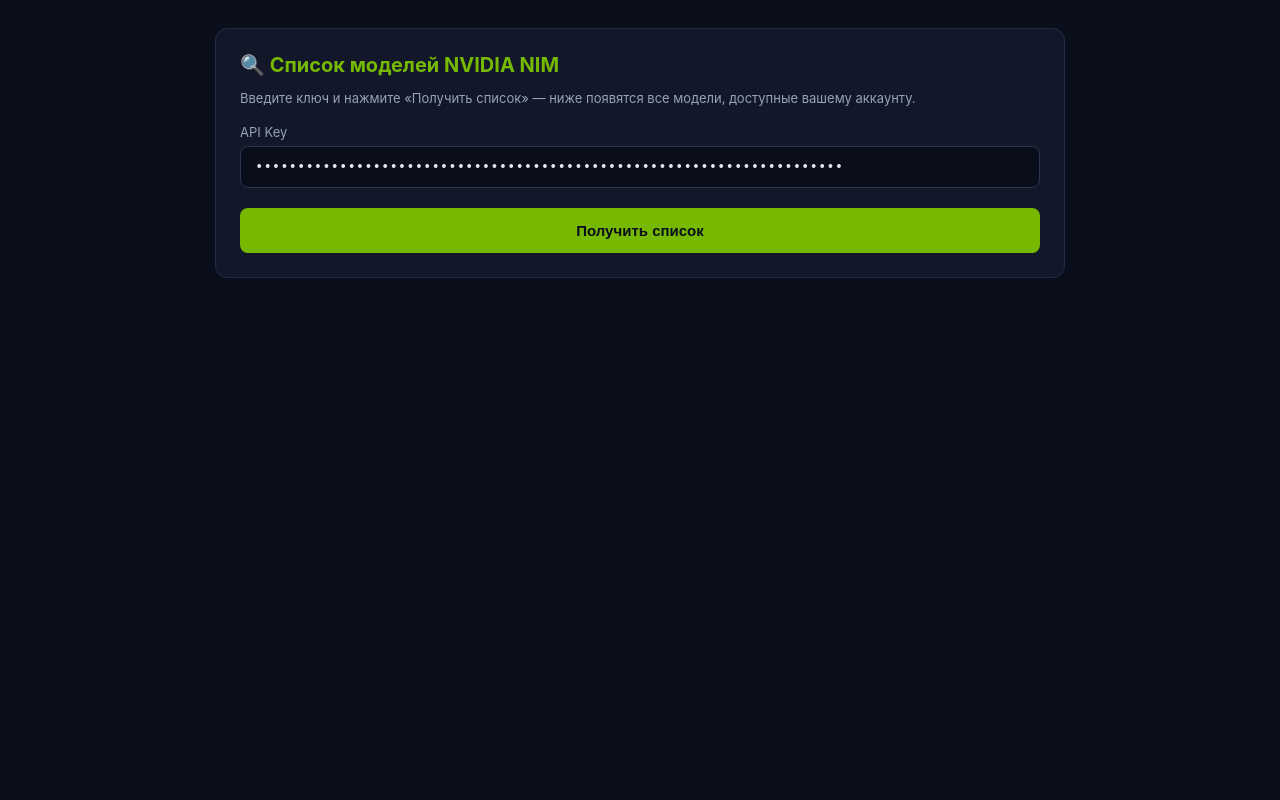
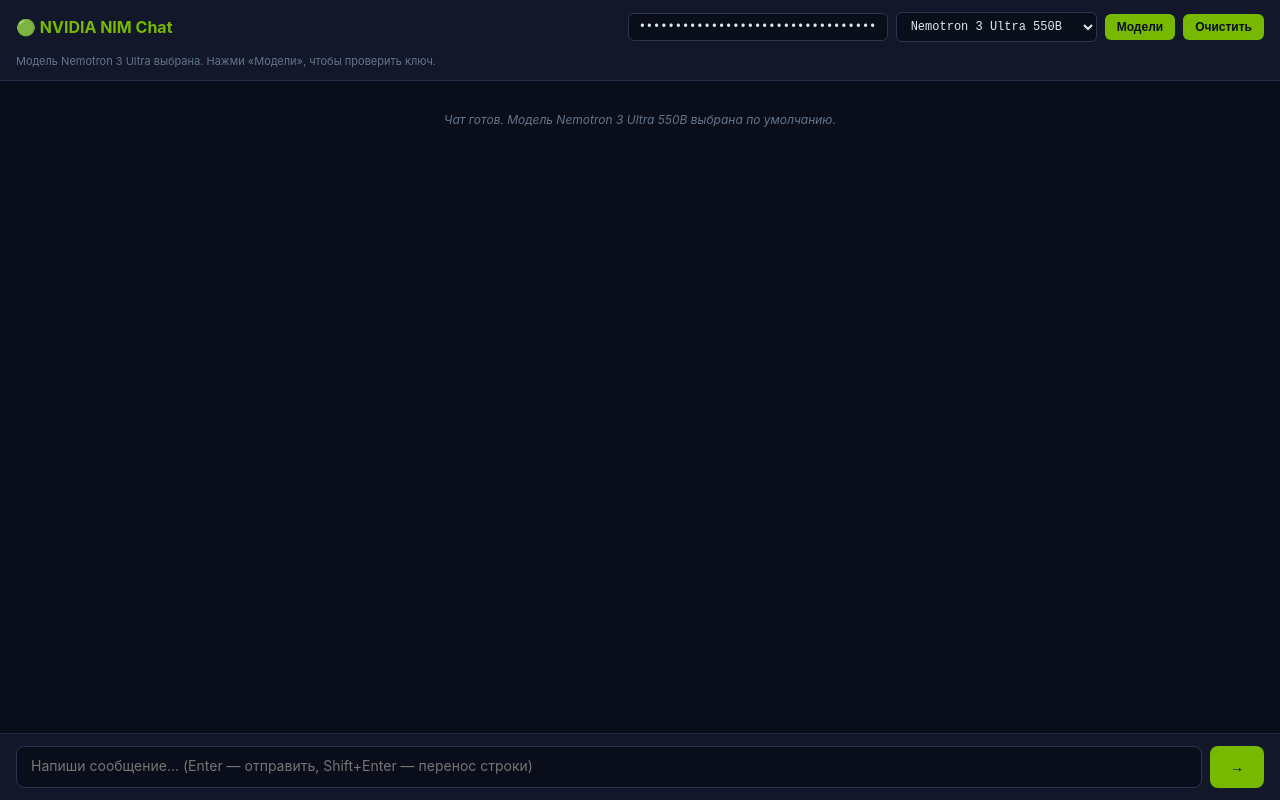
Before and after one commit to com-appI/ghost, a plain HTML site: page index.html in a window 1280 px wide. Drawn offline with Linux system fonts and the light colour scheme.

Commit message:
Update index.html

```diff
--- a/index.html
+++ b/index.html
@@ -3,108 +3,268 @@
 <head>
 <meta charset="UTF-8">
 <meta name="viewport" content="width=device-width, initial-scale=1.0">
-    <title>Проверка моделей NVIDIA NIM</title>
+<title>NVIDIA NIM Chat — Nemotron 3 Ultra</title>
 <style>
-        body { font-family: -apple-system, BlinkMacSystemFont, "Segoe UI", Roboto, sans-serif; background: #0a0e1a; color: #e2e8f0; padding: 20px; box-sizing: border-box; }
-        .card { max-width: 800px; margin: 0 auto; background: #12182a; border-radius: 12px; padding: 24px; border: 1px solid #1f2a44; }
-        h1 { font-size: 20px; color: #76b900; margin-top: 0; }
-        label { display: block; font-size: 13px; color: #94a3b8; margin-bottom: 6px; margin-top: 18px; }
-        input { width: 100%; padding: 12px 14px; background: #0a0e1a; border: 1px solid #2a3550; border-radius: 8px; color: #e2e8f0; font-size: 14px; font-family: monospace; box-sizing: border-box; }
-        input:focus { outline: none; border-color: #76b900; }
-        button { width: 100%; padding: 14px; margin-top: 20px; background: #76b900; color: #0a0e1a; border: none; border-radius: 8px; font-size: 15px; font-weight: 700; cursor: pointer; }
-        button:hover { background: #8fd400; }
-        button:disabled { opacity: 0.5; cursor: not-allowed; }
-        #status { margin-top: 20px; padding: 14px; border-radius: 8px; font-size: 14px; display: none; }
-        #status.ok { background: #064e3b; border: 1px solid #10b981; color: #a7f3d0; display: block; }
-        #status.err { background: #450a0a; border: 1px solid #ef4444; color: #fecaca; display: block; }
-        #status.loading { background: #1e3a5f; border: 1px solid #3b82f6; color: #bfdbfe; display: block; }
-        #modelList { margin-top: 16px; max-height: 400px; overflow-y: auto; background: #0a0e1a; border-radius: 8px; padding: 12px; font-family: monospace; font-size: 13px; line-height: 1.8; display: none; }
-        .model-item { padding: 4px 0; border-bottom: 1px solid #1f2a44; }
-        .model-item:last-child { border-bottom: none; }
-        .model-id { color: #76b900; }
-        .model-owner { color: #64748b; font-size: 11px; }
+  * { box-sizing: border-box; margin: 0; padding: 0; }
+  body {
+    font-family: -apple-system, BlinkMacSystemFont, "Segoe UI", Roboto, sans-serif;
+    background: #0a0e1a;
+    color: #e2e8f0;
+    height: 100vh;
+    display: flex;
+    flex-direction: column;
+  }
+  header {
+    background: #12182a;
+    padding: 12px 16px;
+    border-bottom: 1px solid #1f2a44;
+    display: flex;
+    flex-wrap: wrap;
+    gap: 8px;
+    align-items: center;
+  }
+  header h1 { font-size: 16px; color: #76b900; margin-right: auto; }
+  header input, header select {
+    padding: 6px 10px;
+    background: #0a0e1a;
+    border: 1px solid #2a3550;
+    border-radius: 6px;
+    color: #e2e8f0;
+    font-size: 12px;
+    font-family: monospace;
+  }
+  header input { width: 260px; }
+  header select { max-width: 320px; }
+  header button {
+    padding: 6px 12px;
+    background: #76b900;
+    color: #0a0e1a;
+    border: none;
+    border-radius: 6px;
+    font-weight: 600;
+    cursor: pointer;
+    font-size: 12px;
+  }
+  header button:hover { background: #8fd400; }
+  #status {
+    width: 100%;
+    font-size: 11px;
+    color: #64748b;
+    padding-top: 4px;
+  }
+  #status.ok { color: #10b981; }
+  #status.err { color: #ef4444; }
+
+  #chat {
+    flex: 1;
+    overflow-y: auto;
+    padding: 20px;
+    display: flex;
+    flex-direction: column;
+    gap: 12px;
+  }
+  .msg {
+    max-width: 80%;
+    padding: 10px 14px;
+    border-radius: 12px;
+    font-size: 14px;
+    line-height: 1.5;
+    white-space: pre-wrap;
+    word-break: break-word;
+  }
+  .msg.user { align-self: flex-end; background: #2563eb; color: #fff; border-bottom-right-radius: 4px; }
+  .msg.bot { align-self: flex-start; background: #1e293b; border: 1px solid #2a3550; border-bottom-left-radius: 4px; }
+  .msg.err { align-self: flex-start; background: #450a0a; border: 1px solid #ef4444; color: #fecaca; }
+  .msg.sys { align-self: center; background: transparent; color: #64748b; font-size: 12px; font-style: italic; }
+
+  #inputBar {
+    display: flex;
+    padding: 12px 16px;
+    background: #12182a;
+    border-top: 1px solid #1f2a44;
+    gap: 8px;
+  }
+  #inputBar textarea {
+    flex: 1;
+    padding: 10px 14px;
+    background: #0a0e1a;
+    border: 1px solid #2a3550;
+    border-radius: 8px;
+    color: #e2e8f0;
+    font-size: 14px;
+    font-family: inherit;
+    resize: none;
+    max-height: 120px;
+    min-height: 42px;
+  }
+  #inputBar textarea:focus { outline: none; border-color: #76b900; }
+  #inputBar button {
+    padding: 0 20px;
+    background: #76b900;
+    color: #0a0e1a;
+    border: none;
+    border-radius: 8px;
+    font-weight: 700;
+    cursor: pointer;
+    font-size: 14px;
+  }
+  #inputBar button:disabled { opacity: 0.4; cursor: not-allowed; }
+  #inputBar button:hover:not(:disabled) { background: #8fd400; }
 </style>
 </head>
 <body>
-    <div class="card">
-        <h1>🔍 Список моделей NVIDIA NIM</h1>
-        <p style="color: #94a3b8; font-size: 13px; margin-bottom: 0;">Введите ключ и нажмите «Получить список» — ниже появятся все модели, доступные вашему аккаунту.</p>
 
-        <label for="keyInput">API Key</label>
-        <input type="password" id="keyInput" value="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" spellcheck="false">
+<header>
+  <h1>🟢 NVIDIA NIM Chat</h1>
+  <input id="keyInput" type="password"
+         value="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"
+         placeholder="nvapi-..." />
+  <select id="modelSelect">
+    <option value="nvidia/nemotron-3-ultra-550b-a55b" selected>Nemotron 3 Ultra 550B</option>
+    <option value="meta/llama-3.1-8b-instruct">llama-3.1-8b-instruct</option>
+    <option value="meta/llama-3.1-70b-instruct">llama-3.1-70b-instruct</option>
+    <option value="meta/llama-3.3-70b-instruct">llama-3.3-70b-instruct</option>
+    <option value="mistralai/mistral-7b-instruct-v0.3">mistral-7b-instruct</option>
+  </select>
+  <button onclick="loadModels()">Модели</button>
+  <button onclick="clearChat()">Очистить</button>
+  <div id="status">Модель Nemotron 3 Ultra выбрана. Нажми «Модели», чтобы проверить ключ.</div>
+</header>
 
-        <button id="loadBtn" onclick="loadModels()">Получить список</button>
+<div id="chat">
+  <div class="msg sys">Чат готов. Модель Nemotron 3 Ultra 550B выбрана по умолчанию.</div>
+</div>
 
-        <div id="status"></div>
-        <div id="modelList"></div>
+<div id="inputBar">
+  <textarea id="userInput" rows="1" placeholder="Напиши сообщение… (Enter — отправить, Shift+Enter — перенос строки)"></textarea>
+  <button id="sendBtn" onclick="sendMessage()">→</button>
 </div>
 
 <script>
-        async function loadModels() {
-            const key = document.getElementById('keyInput').value.trim();
-            const btn = document.getElementById('loadBtn');
-            const status = document.getElementById('status');
-            const listEl = document.getElementById('modelList');
+  const API_BASE = "https://integrate.api.nvidia.com/v1";
+  const chat = document.getElementById("chat");
+  const input = document.getElementById("userInput");
+  const sendBtn = document.getElementById("sendBtn");
+  const statusEl = document.getElementById("status");
+  let history = [];
 
-            if (!key) {
-                status.className = 'err';
-                status.textContent = '❌ Введите ключ.';
-                status.style.display = 'block';
-                return;
+  function setStatus(text, cls = "") {
+    statusEl.textContent = text;
+    statusEl.className = cls;
   }
 
-            btn.disabled = true;
-            btn.textContent = 'Загружаю…';
-            status.className = 'loading';
-            status.textContent = '⏳ Запрос к NVIDIA API…';
-            status.style.display = 'block';
-            listEl.style.display = 'none';
+  function addMsg(text, role) {
+    const div = document.createElement("div");
+    div.className = "msg " + role;
+    div.textContent = text;
+    chat.appendChild(div);
+    chat.scrollTop = chat.scrollHeight;
+    return div;
+  }
+
+  function clearChat() {
+    chat.innerHTML = '<div class="msg sys">Чат очищен.</div>';
+    history = [];
+  }
+
+  async function loadModels() {
+    const key = document.getElementById("keyInput").value.trim();
+    if (!key) { setStatus("❌ Нет ключа", "err"); return; }
+    setStatus("⏳ Проверяю ключ…");
+    try {
+      const r = await fetch(API_BASE + "/models", {
+        headers: { "Authorization": "Bearer " + key, "Accept": "application/json" }
+      });
+      const data = await r.json();
+      if (r.ok) {
+        setStatus(`✅ Ключ рабочий. Доступно моделей: ${data.data?.length ?? 0}`, "ok");
+        const select = document.getElementById("modelSelect");
+        const current = select.value;
+        select.innerHTML = "";
+        (data.data || []).forEach(m => {
+          const opt = document.createElement("option");
+          opt.value = m.id;
+          opt.textContent = m.id;
+          if (m.id === current) opt.selected = true;
+          select.appendChild(opt);
+        });
+      } else {
+        setStatus(`❌ Ошибка ${r.status}: ${data.message || data.error || 'см. консоль'}`, "err");
+        console.error(data);
+      }
+    } catch (e) {
+      setStatus("❌ Сеть/CORS: " + e.message, "err");
+    }
+  }
+
+  async function sendMessage() {
+    const text = input.value.trim();
+    const key = document.getElementById("keyInput").value.trim();
+    const model = document.getElementById("modelSelect").value;
+    if (!text) return;
+    if (!key) { setStatus("❌ Нет ключа", "err"); return; }
+
+    addMsg(text, "user");
+    input.value = "";
+    input.style.height = "auto";
+    history.push({ role: "user", content: text });
+
+    sendBtn.disabled = true;
+    const botMsg = addMsg("…", "bot");
+    botMsg.textContent = "▍";
 
     try {
-                const r = await fetch('https://integrate.api.nvidia.com/v1/models', {
+      const r = await fetch(API_BASE + "/chat/completions", {
+        method: "POST",
         headers: {
-                        'Authorization': 'Bearer ' + key,
-                        'Accept': 'application/json'
-                    }
+          "Authorization": "Bearer " + key,
+          "Content-Type": "application/json",
+          "Accept": "application/json"
+        },
+        body: JSON.stringify({
+          model: model,
+          messages: history,
+          temperature: 0.7,
+          max_tokens: 1024,
+          stream: false
+        })
       });
 
       const data = await r.json();
 
-                if (r.ok) {
-                    const models = data.data || [];
-                    status.className = 'ok';
-                    status.textContent = `✅ Ключ рабочий. Доступно моделей: ${models.length}`;
-                    status.style.display = 'block';
+      if (!r.ok) {
+        botMsg.className = "msg err";
+        botMsg.textContent = `❌ ${r.status}: ${data.message || data.error?.message || JSON.stringify(data).slice(0, 300)}`;
+        setStatus(`❌ Ошибка ${r.status}`, "err");
+        return;
+      }
 
-                    if (models.length === 0) {
-                        listEl.innerHTML = '<div style="color:#94a3b8; padding:12px;">Список пуст — возможно, у ключа нет доступа ни к одной модели.</div>';
-                    } else {
-                        listEl.innerHTML = models.map(m => `
-                            <div class="model-item">
-                                <span class="model-id">${escapeHtml(m.id)}</span>
-                                <span class="model-owner">— ${escapeHtml(m.owned_by || '—')}</span>
-                            </div>
-                        `).join('');
-                    }
-                    listEl.style.display = 'block';
-                } else {
-                    status.className = 'err';
-                    status.textContent = `❌ Ошибка ${r.status}: ${data.message || data.error?.message || JSON.stringify(data)}`;
-                    status.style.display = 'block';
-                }
+      const reply = data.choices?.[0]?.message?.content || "(пустой ответ)";
+      botMsg.textContent = reply;
+      history.push({ role: "assistant", content: reply });
+      setStatus(`✅ ${model} • токенов: ${data.usage?.total_tokens ?? "?"}`, "ok");
     } catch (e) {
-                status.className = 'err';
-                status.textContent = '❌ Сеть/CORS: ' + e.message + '\n\nЕсли это CORS — откройте консоль (F12), скопируйте cURL-команду и выполните в терминале.';
-                status.style.display = 'block';
+      botMsg.className = "msg err";
+      botMsg.textContent = "❌ Сеть/CORS: " + e.message;
+      setStatus("❌ Сеть/CORS", "err");
     } finally {
-                btn.disabled = false;
-                btn.textContent = 'Получить список';
+      sendBtn.disabled = false;
+      input.focus();
+      chat.scrollTop = chat.scrollHeight;
     }
   }
 
-        function escapeHtml(s) {
-            return String(s).replace(/[&<>"']/g, c => ({'&':'&amp;','<':'&lt;','>':'&gt;','"':'&quot;',"'":'&#39;'}[c]));
+  input.addEventListener("keydown", (e) => {
+    if (e.key === "Enter" && !e.shiftKey) {
+      e.preventDefault();
+      sendMessage();
     }
+  });
+
+  input.addEventListener("input", () => {
+    input.style.height = "auto";
+    input.style.height = Math.min(input.scrollHeight, 120) + "px";
+  });
 </script>
 </body>
 </html>
```
Lines whose indentation alone changed are shown as unchanged.
